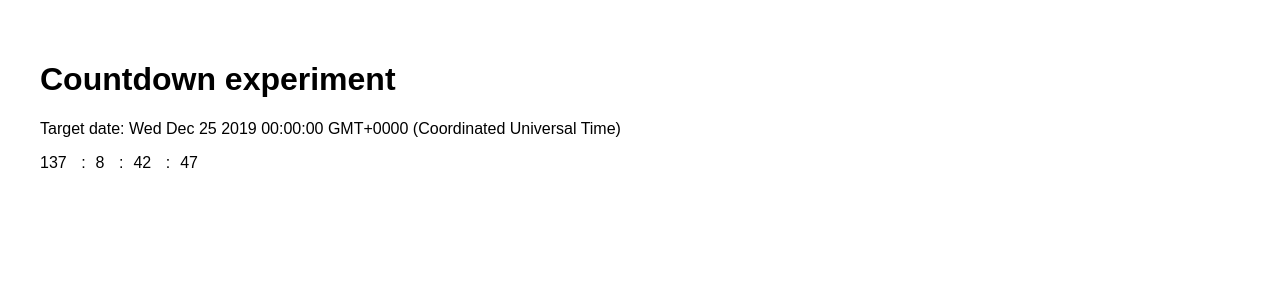
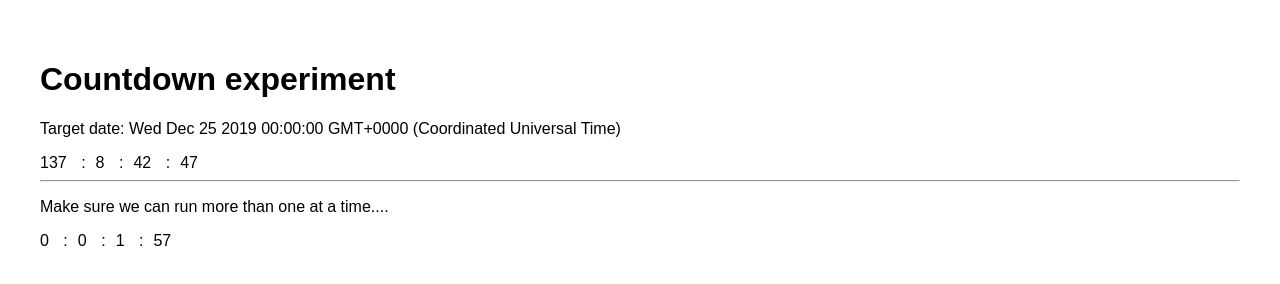
Before and after one commit to geniemouse/countdown, a website with bundled scripts: page app/index.html in a window 1280 px wide. Built offline with nearby package versions, Linux system fonts and the light colour scheme.

Commit message:
Moved callback setup to init; Add pause, resume methods

```diff
--- a/app/index.html
+++ b/app/index.html
@@ -27,6 +27,17 @@
             <span class="seconds">-</span>
         </time>
 
+        <hr />
+
+        <p>Make sure we can run more than one at a time....</p>
+
+        <time class="countdown2">
+            <span class="days">-</span>
+            <span class="hours">-</span>
+            <span class="minutes">-</span>
+            <span class="seconds">-</span>
+        </time>
+
         <script src="./assets/js/bundle.js"></script>
     </body>
 </html>
--- a/src/js/app.js
+++ b/src/js/app.js
@@ -8,6 +8,13 @@ const $hours = $countdown.querySelector(".hours");
 const $minutes = $countdown.querySelector(".minutes");
 const $seconds = $countdown.querySelector(".seconds");
 
+const $target2 = document.querySelector(".target-date2");
+const $countdown2 = document.querySelector(".countdown2");
+const $days2 = $countdown2.querySelector(".days");
+const $hours2 = $countdown2.querySelector(".hours");
+const $minutes2 = $countdown2.querySelector(".minutes");
+const $seconds2 = $countdown2.querySelector(".seconds");
+
 function getDateTarget(datetime) {
     const date = new Date(datetime);
     return {
@@ -17,9 +24,27 @@ function getDateTarget(datetime) {
 }
 
 const { date, milliseconds } = getDateTarget($countdown.getAttribute("datetime"));
-const demoCountDown = countDown(milliseconds - Date.now());
-// const demoCountDown = countDown(123456789);
+
+const demoCountDown = countDown(milliseconds - Date.now(), {
+    onStep: (data) => {
+        requestAnimationFrame(() => updateCountDown(data));
+    },
+    onReset: (data) => {
+        console.log("[Countdown #1] onReset was called");
+    }
+});
+
+const demoCountDown2 = countDown(123456, {
+    onStep: (data) => {
+        requestAnimationFrame(() => updateCountDown2(data));
+    },
+    onReset: (data) => {
+        console.log("[Countdown #2] onReset was called");
+    }
+});
+
 console.log("demoCountDown: ", demoCountDown);
+console.log("demoCountDown2: ", demoCountDown2);
 
 // Update DOM elements
 $target.textContent = date;
@@ -43,8 +68,17 @@ function updateCountDown(data) {
     // prev = { ...data };
 }
 
-demoCountDown.start({
-    func: (data) => {
-        requestAnimationFrame(() => updateCountDown(data));
-    }
-});
+function updateCountDown2(data) {
+    $days2.textContent = data.days;
+    $hours2.textContent = data.hours;
+    $minutes2.textContent = data.minutes;
+    $seconds2.textContent = data.seconds;
+}
+
+demoCountDown.start();
+demoCountDown2.start();
+
+// setTimeout(() => {
+//     console.log("Stop countdown #1");
+//     demoCountDown.stop();
+// }, 4000);
--- a/src/js/modules/countdown.js
+++ b/src/js/modules/countdown.js
@@ -6,6 +6,8 @@
  * cd.state()
  * cd.start()
  * cd.stop()
+ * cd.pause()
+ * cd.resume()
  *
  */
 
@@ -18,11 +20,20 @@ const MILLISECOND_HOUR = 3600000; // 1000ms * 60s * 60mins
 const MILLISECOND_MINUTE = 60000; // 1000ms * 60s
 const MILLISECOND_SECOND = 1000; // 1000ms * 1s
 
-function returnFunction(value) {
-    // this[key] = value;
+// @todo:
+// Perhaps a elements hook function???
+// Add zero as an option -> makes values into strings
+// const addZero = (x) => (x < 10 && x >= 0 ? "0" + x : x);
+
+function fn(value) {
     return function() {
         return value;
     };
+}
+
+function stopTimer() {
+    clearTimeout(this.timerId());
+    this.timerId = fn(null);
 }
 
 /**
@@ -74,20 +85,21 @@ function getData(time) {
 /**
  * Start countdown, exposed as `COUNTDOWN_INSTANCE.start()`
  * @param  {Number} time    -- Time in milliseconds
- * @param  {Object} options -- (Optional) Settings
+ * @param  {Object} options -- (Optional) Defaults: { interval: 1000, onStep: () => {} }
  * @return {Undefined}
  */
 function startCountDown(time, options = {}) {
-    const { interval = MILLISECOND_SECOND, func = new Function() } = options;
+    const { interval, onStep } = options;
     let data = getData(time);
-    this.state = returnFunction(data);
+    this.state = fn(data);
 
     function hasTimeLeft() {
         return data.target / interval > 1;
     }
 
-    // Countdown is already over, so let's get out of here!
-    if (!hasTimeLeft()) {
+    // Quick get-out clauses:
+    // Countdown is already over, or timer already in progress
+    if (!hasTimeLeft() || this.timerId()) {
         return;
     }
 
@@ -110,13 +122,13 @@ function startCountDown(time, options = {}) {
 
             // Expose countdown globally useful information
             // Return as functions, so the actual values are kept private
-            context._timer = returnFunction(timer);
-            context.state = returnFunction(data);
+            context.timerId = fn(timer);
+            context.state = fn(data);
 
             // Make the callback
-            func.call(null, data);
+            onStep.call(null, data);
         } else {
-            clearTimeout(timer);
+            stopTimer.call(context);
         }
 
         return timer;
@@ -125,41 +137,65 @@ function startCountDown(time, options = {}) {
 
 /**
  * Stop the countdown
- * @param  {Function} timer   -- Get the current `setTimeout` id
- * @param  {Object} options -- (Optional) Settings; e.g. { reset: true }
+ * @param  {Object} options     -- (Optional) Defaults: { onReset: () => {}, reset: false }
  * @return {Undefined|Object}
  */
-function stopCountDown(timer, options = {}) {
-    const { reset = false } = options;
-    clearTimeout(timer());
+function stopCountDown(options = {}) {
+    const { reset, onReset } = options;
+    stopTimer.call(this);
     if (reset) {
-        return getData(0);
+        return onReset.call(null, getData(0));
     }
 }
 
 /**
  * Countdown API wrapper
- * @param  {Number} milliseconds -- Time in milliseconds
- * @return {Object} -- cf. Example usage section at file top
+ * @param  {Number} milliseconds    -- Time in milliseconds
+ * @return {Object}                 -- cf. Example usage section at file top
  */
-export default function countDown(milliseconds) {
+export default function countDown(milliseconds, options = {}) {
+    const countDownSettings = {
+        interval: MILLISECOND_SECOND,
+        onStep: () => {},
+        onReset: (data) => data,
+        ...options
+    };
+    let pausedTimeStamp;
+
     function units() {
         return getData.call(this, milliseconds);
     }
 
-    function start(options) {
-        return startCountDown.call(this, milliseconds, options);
+    function start() {
+        return startCountDown.call(this, milliseconds, countDownSettings);
     }
 
-    function stop(options) {
-        return stopCountDown.call(this, this._timer, options);
+    function stop(options = {}) {
+        const { reset = true } = options;
+        const { onReset } = countDownSettings;
+        return stopCountDown.call(this, {
+            onReset,
+            reset
+        });
+    }
+
+    function pause() {
+        const currentTimeRemaining = this.state().target;
+        stopTimer.call(this);
+        pausedTimeStamp = currentTimeRemaining;
+    }
+
+    function resume() {
+        return startCountDown.call(this, pausedTimeStamp, countDownSettings);
     }
 
     return {
-        initialstate: returnFunction(units()),
-        state: returnFunction({}),
+        initialstate: fn(units()),
+        state: fn({}),
+        timerId: fn(null),
+        pause,
+        resume,
         start,
-        stop,
-        _timer: returnFunction(null)
+        stop
     };
 }
```
